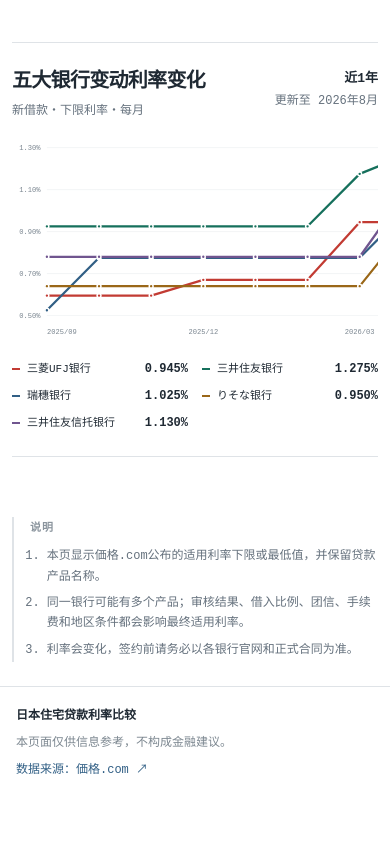
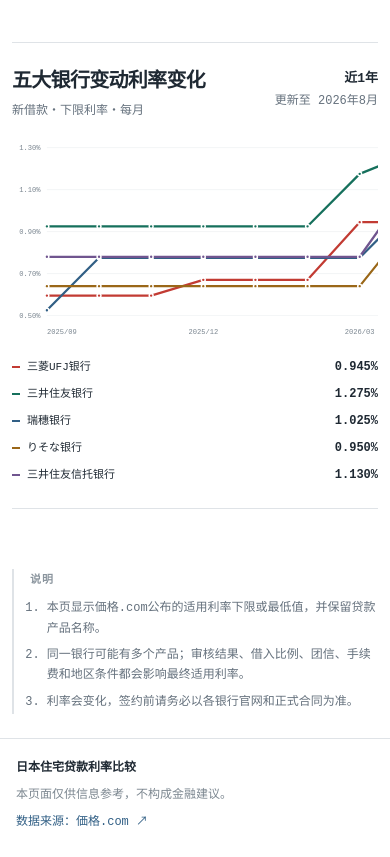
Before and after one commit to motoish/lending-rate, a Next.js app: page / in a window 390 px wide. Shown: the part 3240-4097 px from the top of the page. Before the commit the page ends 4045 px from the top, so only its background shows below. Built offline with nearby package versions, Linux system fonts and the light colour scheme; a web font is replaced by a local one.

Commit message:
style: move trend legend beside chart

```diff
--- a/app/globals.css
+++ b/app/globals.css
@@ -353,7 +353,15 @@
   font-weight: 650;
 }
 
+.trend-chart-layout {
+  align-items: center;
+  display: grid;
+  gap: 24px;
+  grid-template-columns: minmax(0, 1fr) 210px;
+}
+
 .trend-chart-scroll {
+  min-width: 0;
   overflow-x: auto;
   overscroll-behavior-inline: contain;
 }
@@ -463,10 +471,10 @@
 
 .trend-legend {
   display: grid;
-  gap: 8px 20px;
-  grid-template-columns: repeat(5, minmax(0, 1fr));
+  gap: 14px;
+  grid-template-columns: minmax(0, 1fr);
   list-style: none;
-  margin: 18px 0 0;
+  margin: 0;
   padding: 0;
 }
 
@@ -738,9 +746,13 @@
     min-width: 620px;
   }
 
+  .trend-chart-layout {
+    display: block;
+  }
+
   .trend-legend {
-    gap: 9px 14px;
-    grid-template-columns: repeat(2, minmax(0, 1fr));
+    gap: 9px;
+    margin-top: 16px;
   }
 
   .site-footer {
--- a/app/page.tsx
+++ b/app/page.tsx
@@ -335,6 +335,7 @@
           </span>
         </div>
       </div>
+      <div className="trend-chart-layout">
         <div className="trend-chart-scroll">
           <div className="trend-chart-stage">
             <svg
@@ -460,6 +461,7 @@
             )
           })}
         </ul>
+      </div>
     </section>
   )
 }
```
Also changed, not shown: 1 other file (tests, documents, lock files or other folders). Lines whose indentation alone changed are shown as unchanged.
